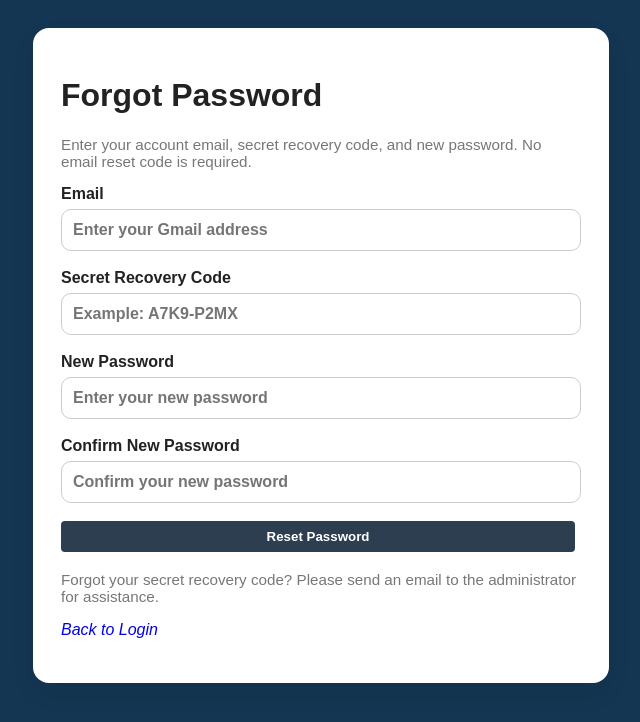
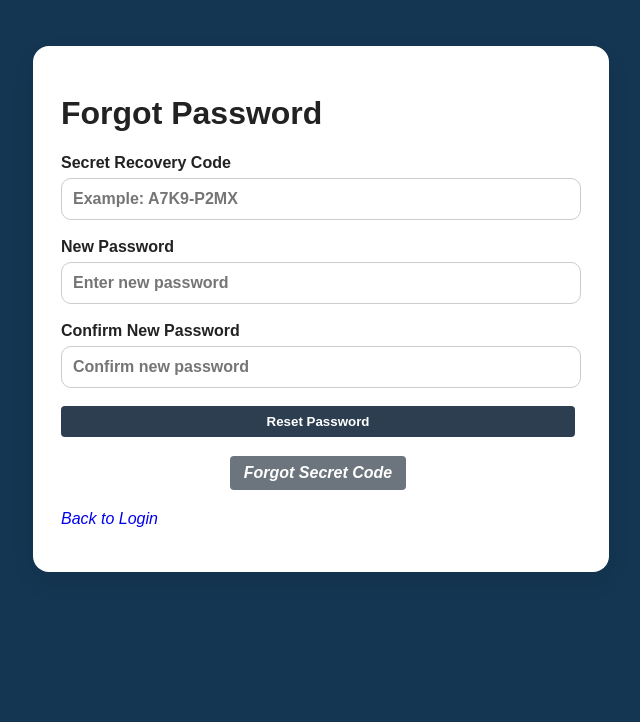
Before and after one commit to Calvin527/realworld-bnb-system, a Flask app: page /auth/forgot-password in a window 1280 px wide. Shown: the part 50-772 px from the top of the page, without its empty margins (319-959 px from the left). Run offline with Flask 3, Linux system fonts and the light colour scheme; some libraries are stand-ins or nearby versions.

Commit message:
Replace email reset with secret recovery code

```diff
--- a/bnb_app/auth/routes.py
+++ b/bnb_app/auth/routes.py
@@ -336,76 +336,65 @@ def verify_email():
 
 @auth_bp.route("/forgot-password", methods=["GET", "POST"])
 def forgot_password():
-    if request.method == "POST":
-        email = request.form.get("email", "").strip().lower()
-        recovery_code = normalize_recovery_code(request.form.get("recovery_code", ""))
-        password = request.form.get("password", "")
-        confirm_password = request.form.get("confirm_password", "")
+    if request.method == "GET":
+        flash("Enter secret recovery code and new password.", "info")
+        return render_template("auth/forgot_password.html")
 
-        if not email or not recovery_code or not password or not confirm_password:
-            flash("Email, secret recovery code, password, and confirm password are required.", "danger")
-            return render_template("auth/forgot_password.html")
+    recovery_code = request.form.get("recovery_code", "").strip().upper()
+    password = request.form.get("password", "")
+    confirm_password = request.form.get("confirm_password", "")
 
-        if not is_valid_gmail(email):
-            flash("Please enter a valid Gmail address.", "danger")
-            return render_template("auth/forgot_password.html")
+    if not recovery_code or not password or not confirm_password:
+        flash("Secret recovery code, new password, and confirm password are required.", "danger")
+        return render_template("auth/forgot_password.html")
 
-        if password != confirm_password:
-            flash("Passwords do not match.", "danger")
-            return render_template("auth/forgot_password.html")
+    if password != confirm_password:
+        flash("Passwords do not match.", "danger")
+        return render_template("auth/forgot_password.html")
 
-        password_ok, password_message = validate_password(password)
-        if not password_ok:
-            flash(password_message, "danger")
-            return render_template("auth/forgot_password.html")
+    password_ok, password_message = validate_password(password)
+    if not password_ok:
+        flash(password_message, "danger")
+        return render_template("auth/forgot_password.html")
 
-        user = query_db(
-            """
-            SELECT *
-            FROM users
-            WHERE email = %s
-            """,
-            [email],
-            one=True,
+    users = query_db(
+        """
+        SELECT user_id, recovery_code_hash
+        FROM users
+        WHERE recovery_code_hash IS NOT NULL
+        """
+    )
+
+    matched_user = None
+
+    for user in users:
+        if check_password_hash(user["recovery_code_hash"], recovery_code):
+            matched_user = user
+            break
+
+    if not matched_user:
+        flash(
+            "Invalid secret recovery code. Click Forgot Secret Code for admin assistance.",
+            "danger"
         )
+        return render_template("auth/forgot_password.html")
 
-        if not user:
-            flash("Invalid email or secret recovery code.", "danger")
-            return render_template("auth/forgot_password.html")
+    execute_db(
+        """
+        UPDATE users
+        SET password_hash = %s,
+            failed_login_attempts = 0,
+            is_locked = FALSE
+        WHERE user_id = %s
+        """,
+        [generate_password_hash(password), matched_user["user_id"]],
+    )
 
-        recovery_code_hash = row_value(user, "recovery_code_hash")
-
-        if not recovery_code_hash:
-            flash(
-                f"This account does not have a secret recovery code yet. "
-                f"Please send an email to {get_admin_contact()} for assistance.",
-                "warning",
-            )
-            return render_template("auth/forgot_password.html")
-
-        if not check_password_hash(recovery_code_hash, recovery_code):
-            flash(
-                f"Invalid email or secret recovery code. "
-                f"If you forgot your secret code, please send an email to {get_admin_contact()} for assistance.",
-                "danger",
-            )
-            return render_template("auth/forgot_password.html")
-
-        execute_db(
-            """
-            UPDATE users
-            SET password_hash = %s,
-                failed_login_attempts = 0,
-                is_locked = FALSE
-            WHERE user_id = %s
-            """,
-            [generate_password_hash(password), user["user_id"]],
-        )
-
-        flash("Password reset successfully. You can now log in.", "success")
-        return redirect(url_for("auth.login"))
-
-    return render_template("auth/forgot_password.html")
+    flash("Password reset successfully. You can now log in.", "success")
+    return redirect(url_for("auth.login"))
+@auth_bp.route("/forgot-secret-code")
+def forgot_secret_code():
+    return render_template("auth/forgot_secret_code.html")
 
 
 @auth_bp.route("/reset-password", methods=["GET", "POST"])
--- a/bnb_app/static/style.css
+++ b/bnb_app/static/style.css
@@ -767,3 +767,19 @@ a {
   color: #2c3e50;
   margin: 0;
 }
+.forgot-secret-area {
+  margin-top: 15px;
+  text-align: center;
+}
+
+.contact-box {
+  background: #f1f5f9;
+  border-left: 4px solid #2c3e50;
+  padding: 15px;
+  border-radius: 8px;
+  margin: 20px 0;
+}
+
+.btn-secondary {
+  background: #6c757d;
+}
--- a/bnb_app/templates/auth/forgot_password.html
+++ b/bnb_app/templates/auth/forgot_password.html
@@ -4,22 +4,7 @@ endblock %} {% block content %}
 <div class="auth-card">
   <h1>Forgot Password</h1>
 
-  <p class="muted-text">
-    Enter your account email, secret recovery code, and new password. No email
-    reset code is required.
-  </p>
-
   <form method="POST" class="form">
-    <label>
-      Email
-      <input
-        type="email"
-        name="email"
-        placeholder="Enter your Gmail address"
-        required
-      />
-    </label>
-
     <label>
       Secret Recovery Code
       <input
@@ -35,7 +20,7 @@ endblock %} {% block content %}
       <input
         type="password"
         name="password"
-        placeholder="Enter your new password"
+        placeholder="Enter new password"
         required
       />
     </label>
@@ -45,7 +30,7 @@ endblock %} {% block content %}
       <input
         type="password"
         name="confirm_password"
-        placeholder="Confirm your new password"
+        placeholder="Confirm new password"
         required
       />
     </label>
@@ -53,10 +38,14 @@ endblock %} {% block content %}
     <button class="btn" type="submit">Reset Password</button>
   </form>
 
-  <p class="muted-text">
-    Forgot your secret recovery code? Please send an email to the administrator
-    for assistance.
-  </p>
+  <div class="forgot-secret-area">
+    <a
+      href="{{ url_for('auth.forgot_secret_code') }}"
+      class="btn btn-secondary"
+    >
+      Forgot Secret Code
+    </a>
+  </div>
 
   <p>
     <a href="{{ url_for('auth.login') }}">Back to Login</a>
--- a/bnb_app/templates/base.html
+++ b/bnb_app/templates/base.html
@@ -49,5 +49,21 @@
       <div class="welcome-text">Welcome, {{ session.get('full_name') }}</div>
       {% endif %} {% block content %}{% endblock %}
     </main>
+    <script>
+      setTimeout(function () {
+        const alerts = document.querySelectorAll(
+          ".alert, .flash, .flash-message",
+        );
+
+        alerts.forEach(function (alert) {
+          alert.style.transition = "opacity 0.5s ease";
+          alert.style.opacity = "0";
+
+          setTimeout(function () {
+            alert.remove();
+          }, 500);
+        });
+      }, 5000);
+    </script>
   </body>
 </html>
```
Also changed, not shown: bnb_app/templates/auth/forgot_secret_code.html (added, +38 -0 lines).
